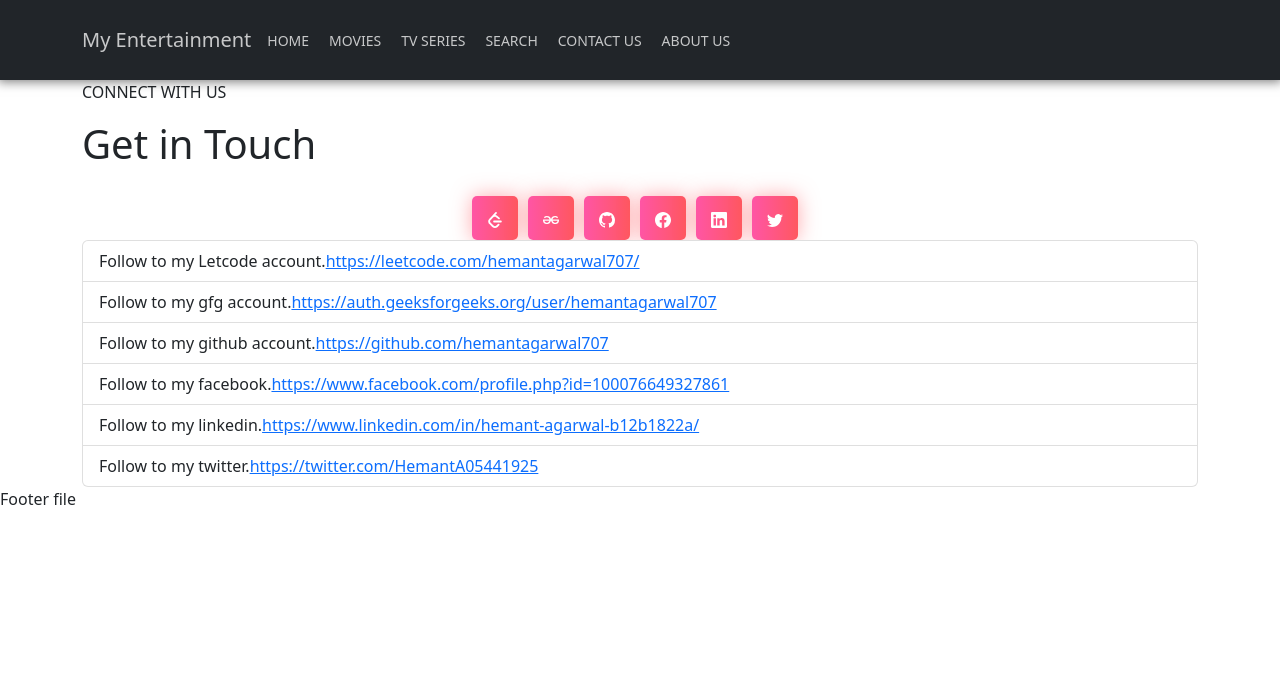
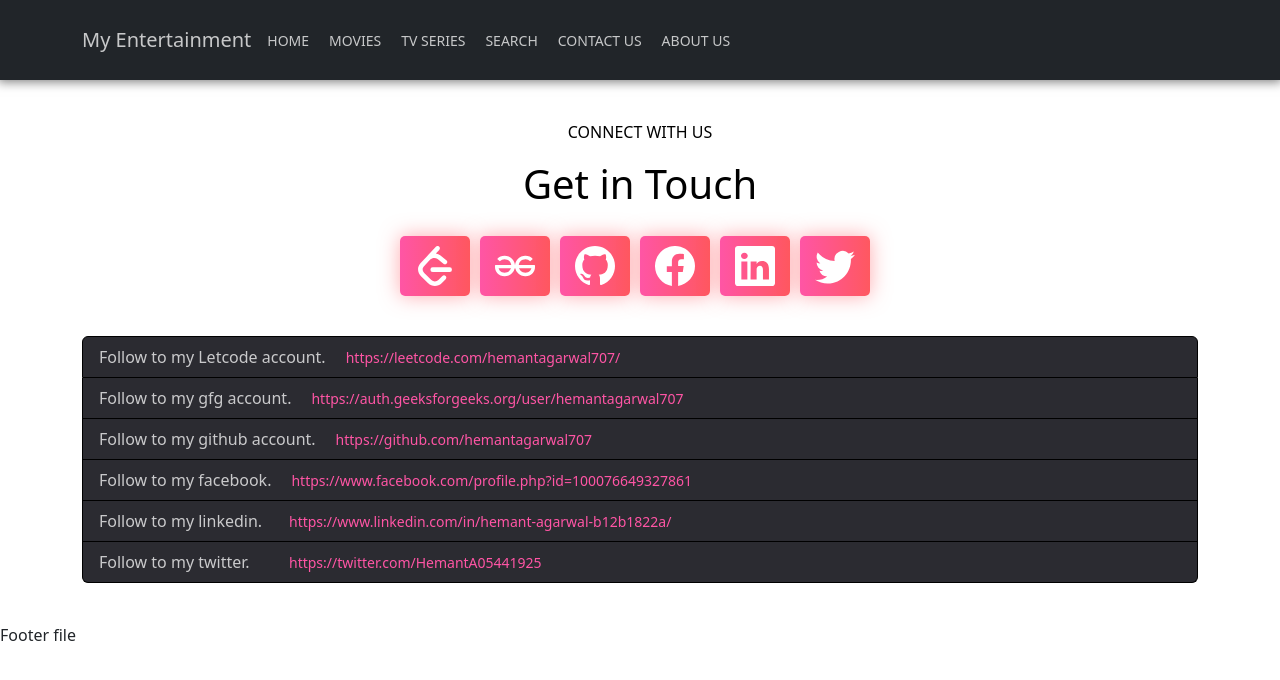
Before and after one commit to hemantagarwal707/movie-app-react, a React (Create React App) app: page /contact in a window 1280 px wide. Shown: the top 680 px of the page. Built offline with nearby package versions, Linux system fonts and the light colour scheme.

Commit message:
contact page style

```diff
--- a/src/Container/Contact/index.js
+++ b/src/Container/Contact/index.js
@@ -5,6 +5,7 @@ import Col from 'react-bootstrap/Col';
 import ListGroup from 'react-bootstrap/ListGroup';
 import { BsFacebook, BsLinkedin, BsTwitter,  BsGithub } from "react-icons/bs";
 import { SiLeetcode , SiGeeksforgeeks } from "react-icons/si";
+import './style.css';
 const  ContactContainer = ()=>{
     const myData = [
 
--- /dev/null
+++ b/src/Container/Contact/style.css
@@ -0,0 +1,35 @@
+.contactWrap{
+    background: #ffffff;
+    color: black;
+    text-align: center;
+    padding:40px 0;
+}
+.conectIcon svg {
+    width: 40px;
+    height: 40px;
+}
+.contactList {
+    margin-top: 40px;
+    text-align: left;
+}
+.contactList .list-group-item span {
+    display: inline-block;
+    vertical-align: top;
+    min-width: 170px;
+    margin-right: 20px;
+}
+.contactList .list-group-item a{
+    font-size: 14px;
+    text-decoration: none;
+    font-weight: 400;
+    color: #ff55a5;
+}
+.contactList .list-group-item {
+    background:#2b2b31;
+    color:rgba(255,255,255,0.75);
+    border-color: #000000;
+}
+.contactList .list-group-item a:hover {
+    text-decoration: underline;
+    font-weight: bold;
+}
```
